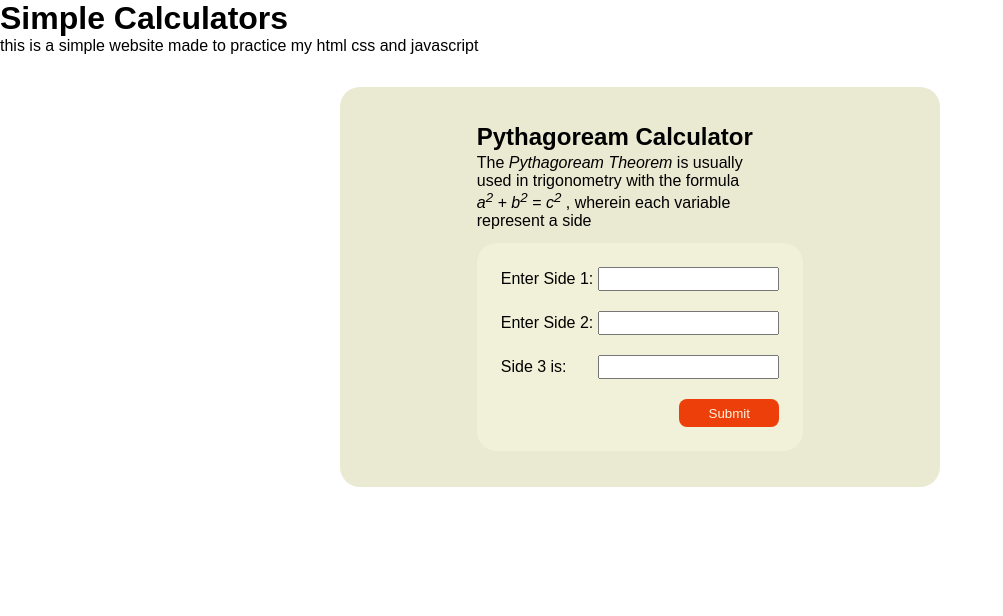
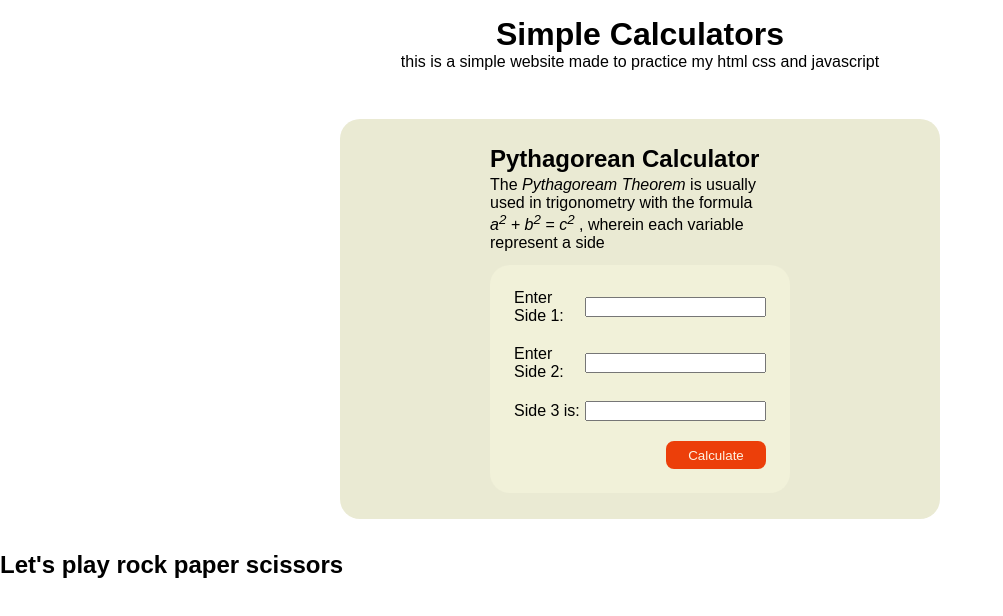
Before and after one commit to CadeCodes19/JavaScript-Practice, a plain HTML site: page index.html in a window 1280 px wide. Shown: the whole page, without its empty margins (0-1003 px from the left). Drawn offline with Linux system fonts and the light colour scheme.

Commit message:
started a new game area and planning to do it. also fixed some minor changes

```diff
--- a/app.js
+++ b/app.js
@@ -4,6 +4,6 @@ document.getElementById("Submit").onclick = function () {
 
   side1 = parseInt(side1) || 0;
   side2 = parseInt(side2) || 0;
-  let hypotenuse = Math.sqrt(side1 ** 2 + side2 ** 2);
+  let hypotenuse = Math.sqrt(Math.pow(side1, 2) + Math.pow(side2, 2));
   document.getElementById("output").value = hypotenuse;
 };
--- a/index.html
+++ b/index.html
@@ -9,6 +9,7 @@
   <body>
     <header>
       <h1>Simple Calculators</h1>
+
       <p>
         this is a simple website made to practice my html css and javascript
       </p>
@@ -16,7 +17,7 @@
 
     <section class="pyt-calc">
       <div class="text-ctn">
-        <h1>Pythagoream Calculator</h1>
+        <h1>Pythagorean Calculator</h1>
         <p class="description">
           The <i>Pythagoream Theorem</i> is usually used in trigonometry with
           the formula <i>a<sup>2</sup> + b<sup>2</sup> = c<sup>2</sup> </i>,
@@ -35,8 +36,12 @@
         <div class="input-ctn">
           <label for="output">Side 3 is: </label><input readonly id="output" />
         </div>
-        <button id="Submit">Submit</button>
+        <button id="Submit">Calculate</button>
       </div>
+    </section>
+
+    <section class="gameArea">
+      <h1>Let's play rock paper scissors</h1>
     </section>
 
     <script src="app.js"></script>
--- a/styles.css
+++ b/styles.css
@@ -2,8 +2,15 @@
   margin: 0;
   padding: 0;
   font-family: Arial, Helvetica, sans-serif;
+  box-sizing: border-box;
 }
-
+header {
+  display: flex;
+  flex-direction: column;
+  align-items: center;
+  justify-content: center;
+  padding: 1em;
+}
 .pyt-calc {
   min-height: 50vh;
   background-color: rgb(234, 234, 211);
```
